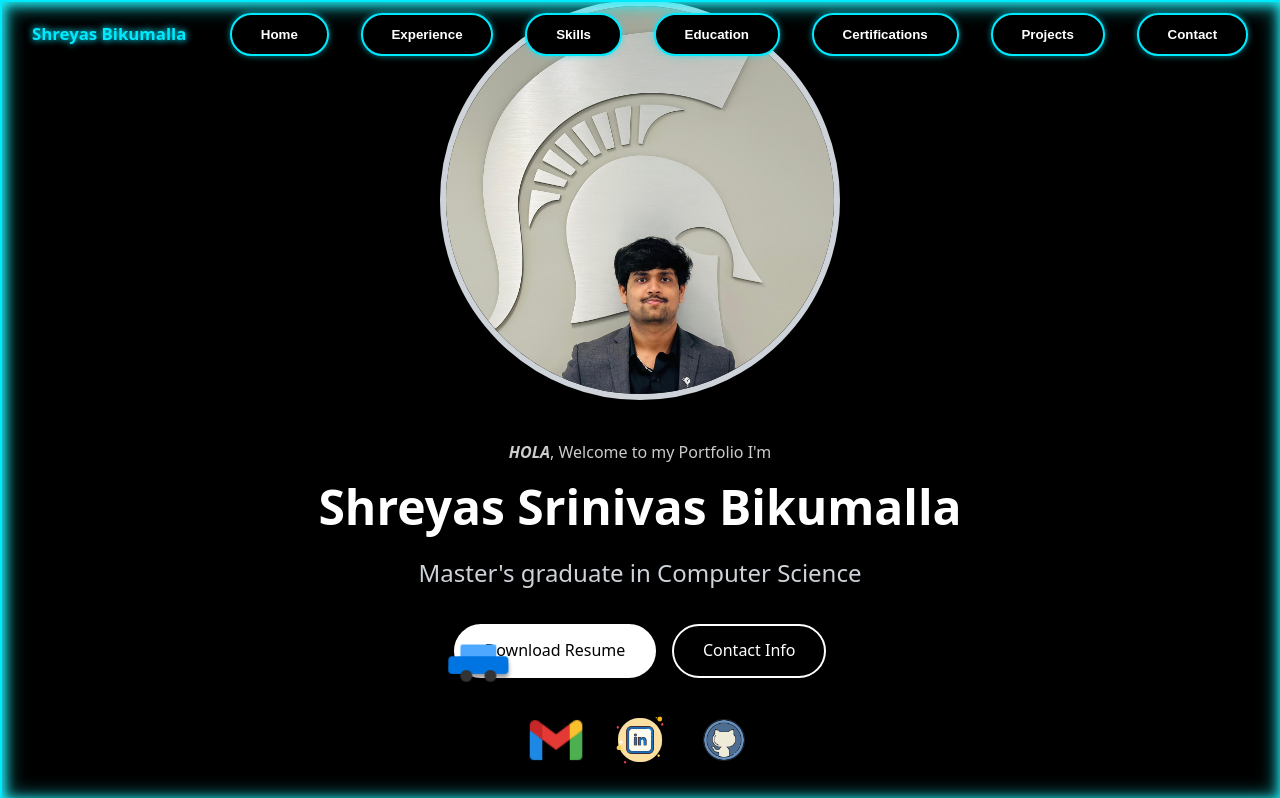
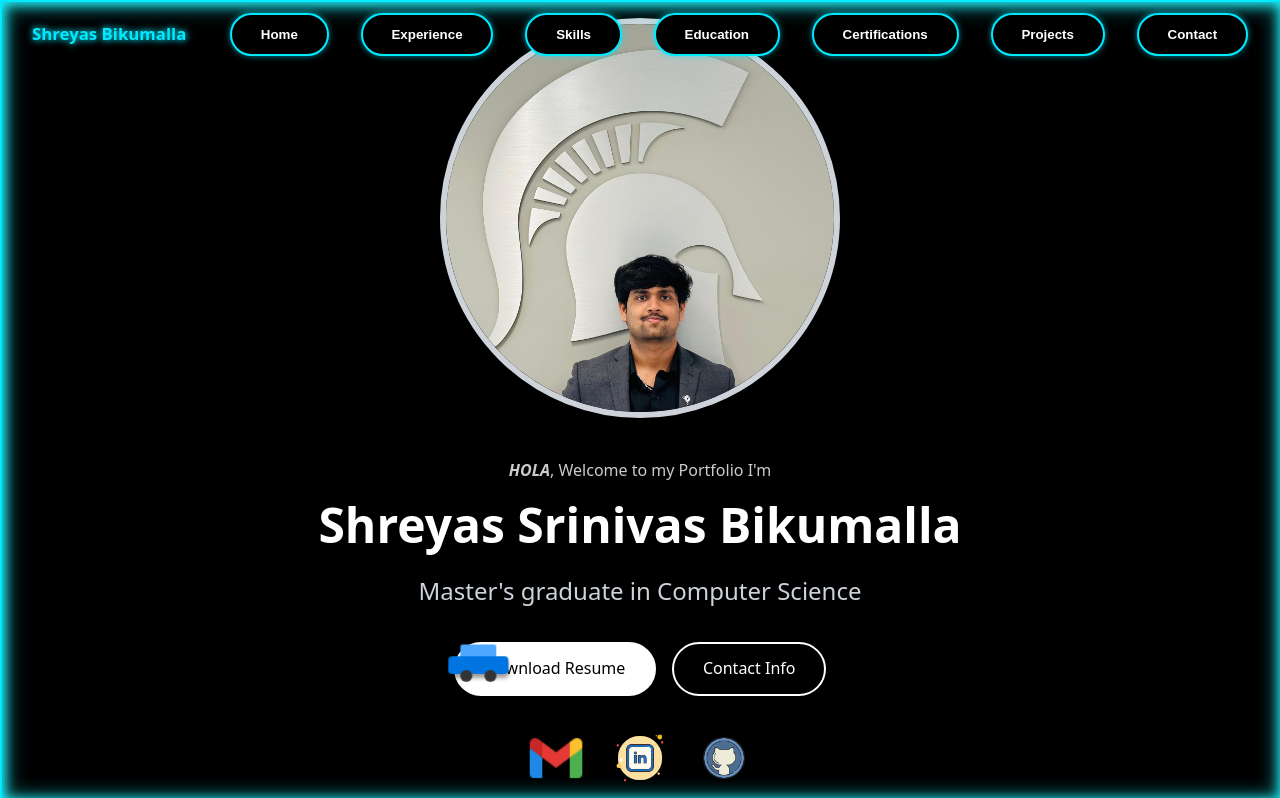
Before and after one commit to shreyasbikumalla/shreyas-portfolio, a React (Vite) app: page / in a window 1280 px wide. Shown: the top 798 px of the page. Built offline with nearby package versions, Linux system fonts and the light colour scheme.

Commit message:
feat(hero): offset hero so it clears navbar

```diff
--- a/src/components/Hero.jsx
+++ b/src/components/Hero.jsx
@@ -8,6 +8,7 @@ export default function Hero() {
   return (
     <section
       id="home"
+      className="hero-offset"
       style={{
         minHeight: "100vh",
         display: "flex",
```
